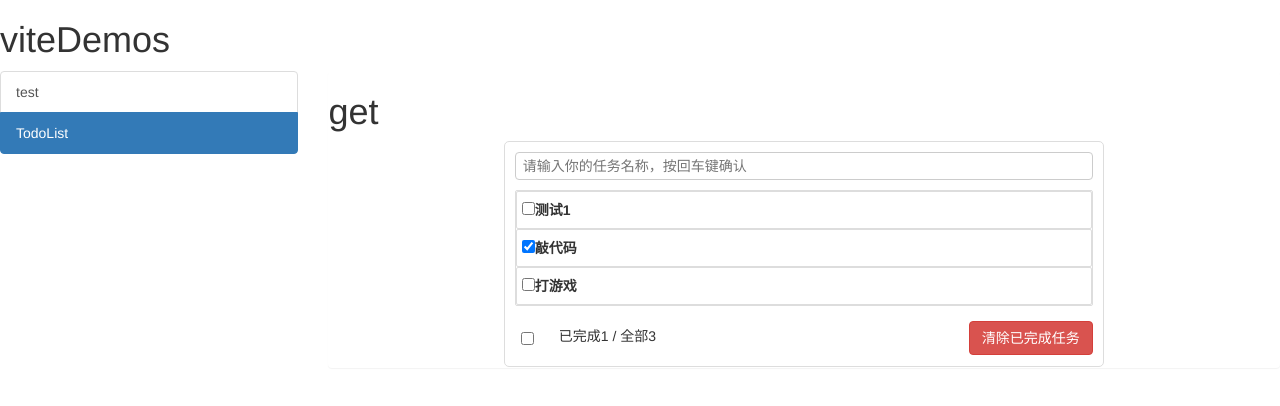
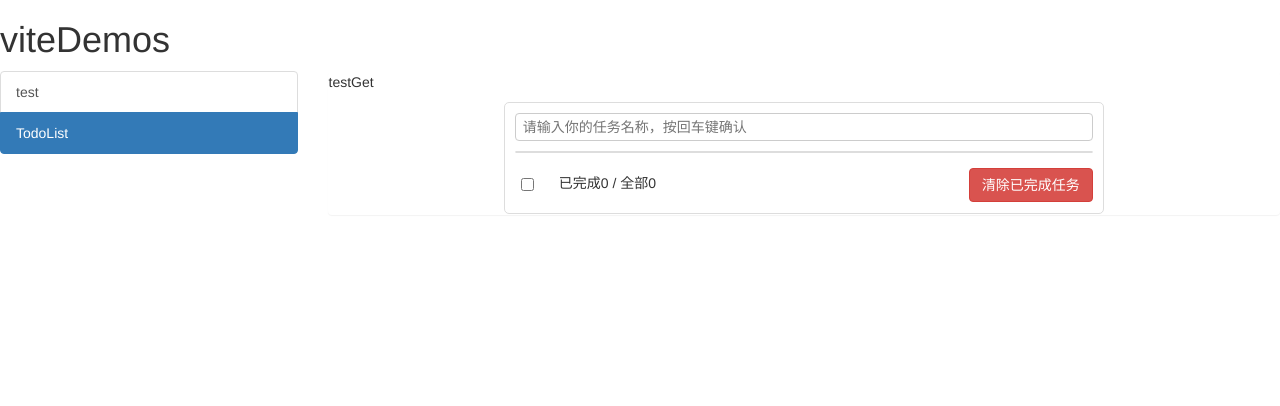
Before and after one commit to silin001/todolist_v3vite, a Vue app: page /#/index/TodoList in a window 1280 px wide. Shown: the top 406 px of the page. Built offline with nearby package versions, Linux system fonts and the light colour scheme; the HTML template or start-up script is replaced by a standard one.

Commit message:
数据存储到浏览器本地

```diff
--- a/src/types/todo.ts
+++ b/src/types/todo.ts
@@ -1,4 +1,4 @@
-// 定义接口约束我的todos数据
+// 定义接口,约束我的todos数据
 export interface Todo {
  id: number,
  title: string,
--- /dev/null
+++ b/src/utils/localStorageUtils.ts
@@ -0,0 +1,9 @@
+import { Todo } from '../types/todo'
+// 保存数据到浏览器
+export function saveTodos (todos: Todo[]) {
+ localStorage.setItem('todos_key', JSON.stringify(todos))
+}
+// 读取浏览器缓存数据
+export function readTodos (): Todo[] {
+ return JSON.parse(localStorage.getItem('todos_key') || '[]')
+}
--- a/src/views/pages/TodoList/index.vue
+++ b/src/views/pages/TodoList/index.vue
@@ -1,6 +1,6 @@
 <template>
   <div class='todolist'>
-    <h1 @click="get">get</h1>
+    <p @click="testGet">testGet</p>
     <div class="todo-container">
       <div class="todo-wrap">
         <Header :add='add' />
@@ -16,13 +16,14 @@
 </template>
 
 <script lang='ts'>
-import { reactive, toRefs, onMounted } from 'vue'
+import { reactive, toRefs, onMounted, watch } from 'vue'
 // import { mokeGet } from "@/api"
 import { mokeGet } from '../../../api'
 import Header from './components/Header/index.vue'
 import Footer from './components/Footer/index.vue'
 import List from './components/List/index.vue'
 import { Todo } from '../../../types/todo'
+import { saveTodos, readTodos } from '../../../utils/localStorageUtils'
 export default {
   name: '',
   components: {
@@ -31,15 +32,21 @@ export default {
     Footer
   },
   setup () {
+    // const state = reactive<{ todos: Todo[] }>({
+    //   todos: [
+    //     { id: 1, title: '测试1', isCompleted: false },
+    //     { id: 2, title: '敲代码', isCompleted: true },
+    //     { id: 3, title: '打游戏', isCompleted: false }
+    //   ]
+    // })
     const state = reactive<{ todos: Todo[] }>({
-      todos: [
-        { id: 1, title: '测试1', isCompleted: false },
-        { id: 2, title: '敲代码', isCompleted: true },
-        { id: 3, title: '打游戏', isCompleted: false }
-      ]
+      todos: []
     })
+    // 初始化读取数据
     onMounted(() => {
-      // console.log('3.-组件挂载到页面之后执行-------onMounted')
+      setTimeout(() => {
+        state.todos = readTodos()
+      }, 1000)
     })
     // add
     const add = (todo: Todo) => {
@@ -65,15 +72,22 @@ export default {
     const clearAllCompletedTodos = () => {
       state.todos = state.todos.filter(item => !item.isCompleted)
     }
+    //监听todos数据变化
+    // watch(() => state.todos, (value) => {
+    //   saveTodos(value)
+    // }, { deep: true })
+    //监听todos数据变化-优化写法
+    watch(() => state.todos, saveTodos, { deep: true })
+
     // 接口测试
-    const get = () => {
+    const testGet = () => {
       mokeGet('/api/test', {}).then(res => {
         console.log(res)
       })
     }
     return {
       ...toRefs(state),
-      get,
+      testGet,
       add,
       del,
       updateTodo,
```
